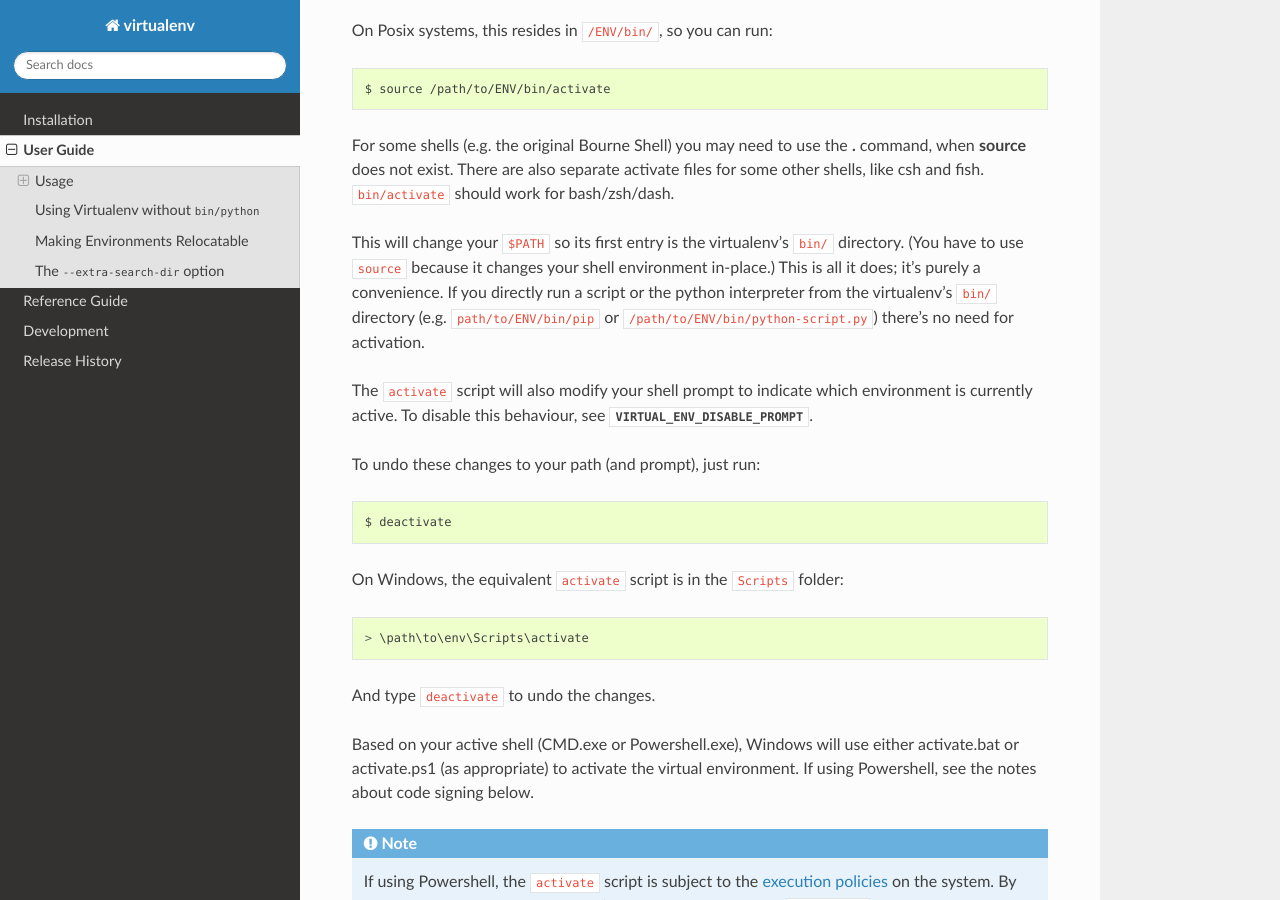
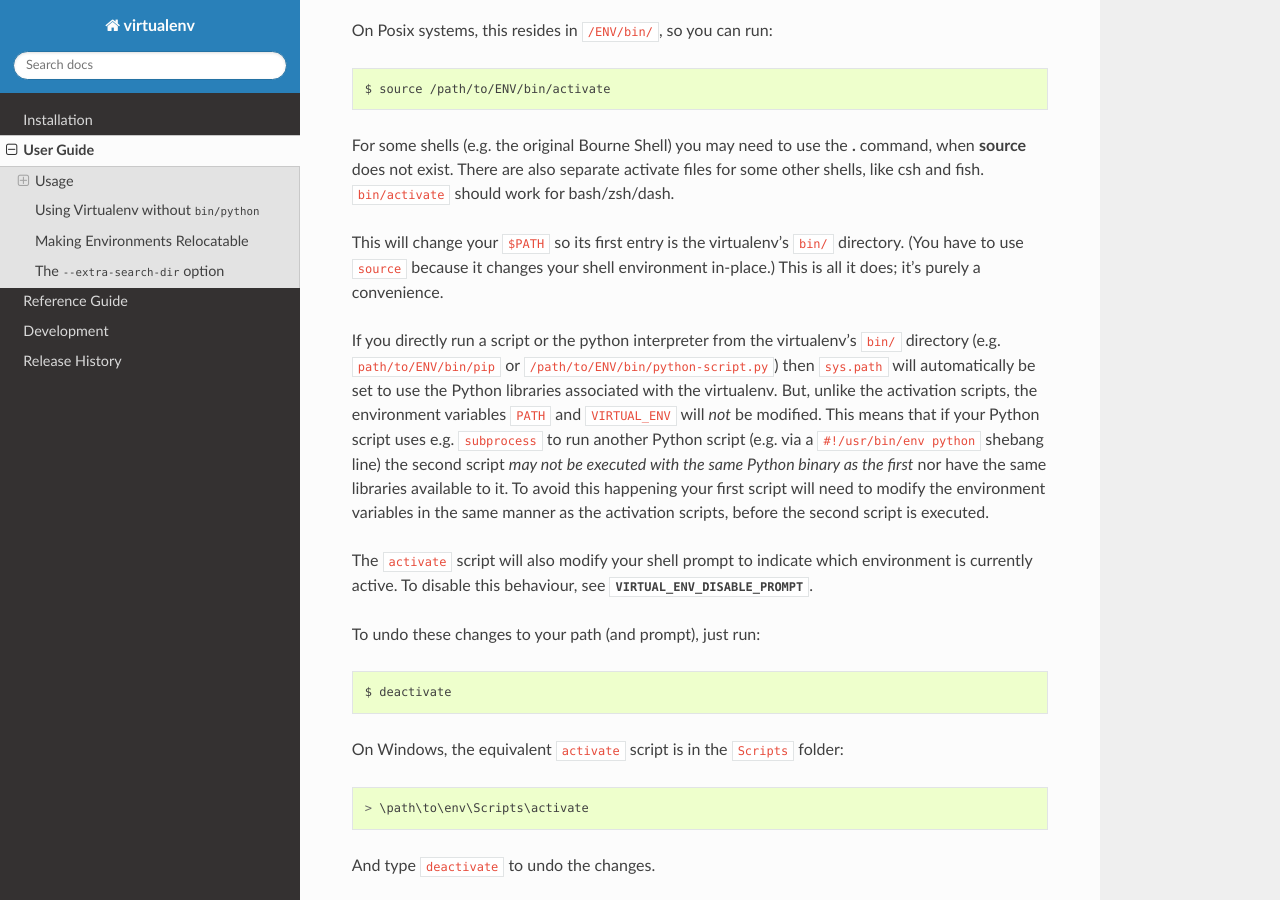
Before and after one commit to pypa/virtualenv, a Sphinx documentation site: the page built from docs/userguide.rst, in a window 1280 px wide and 900 px high, scrolled down 752 px. Built offline with Sphinx 7.4.7 and the Read the Docs theme 2.0.0, drawn with Linux system fonts in a browser that asks for light colours; the version number could not be read and is left out.

Commit message:
Clarify activation required for environment vars
Saying "...there's no need for activation" is incorrect if a Python script spawns subprocesses or otherwise relies on `PATH` and `VIRTUAL_ENV` environment variables being modified in the same manner as the activation scripts.

An example of this becoming an issue is Ansible inventory scripts end up using the non-virtualenv Python binary when Ansible is installed within a virtualenv--which is the approach Homebrew uses to install Ansible.

```diff
--- a/docs/userguide.rst
+++ b/docs/userguide.rst
@@ -52,10 +52,20 @@ separate activate files for some other shells, like csh and fish.
 This will change your ``$PATH`` so its first entry is the virtualenv's
 ``bin/`` directory. (You have to use ``source`` because it changes your
 shell environment in-place.) This is all it does; it's purely a
-convenience. If you directly run a script or the python interpreter
+convenience.
+
+If you directly run a script or the python interpreter
 from the virtualenv's ``bin/`` directory (e.g. ``path/to/ENV/bin/pip``
-or ``/path/to/ENV/bin/python-script.py``) there's no need for
-activation.
+or ``/path/to/ENV/bin/python-script.py``) then ``sys.path`` will
+automatically be set to use the Python libraries associated with the
+virtualenv. But, unlike the activation scripts, the environment variables
+``PATH`` and ``VIRTUAL_ENV`` will *not* be modified. This means that if
+your Python script uses e.g. ``subprocess`` to run another Python script
+(e.g. via a ``#!/usr/bin/env python`` shebang line) the second script
+*may not be executed with the same Python binary as the first* nor have
+the same libraries available to it. To avoid this happening your first
+script will need to modify the environment variables in the same manner
+as the activation scripts, before the second script is executed.
 
 The ``activate`` script will also modify your shell prompt to indicate
 which environment is currently active. To disable this behaviour, see
```
